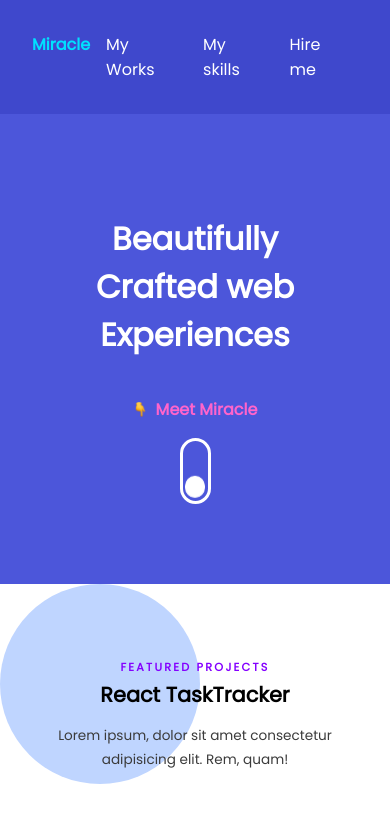
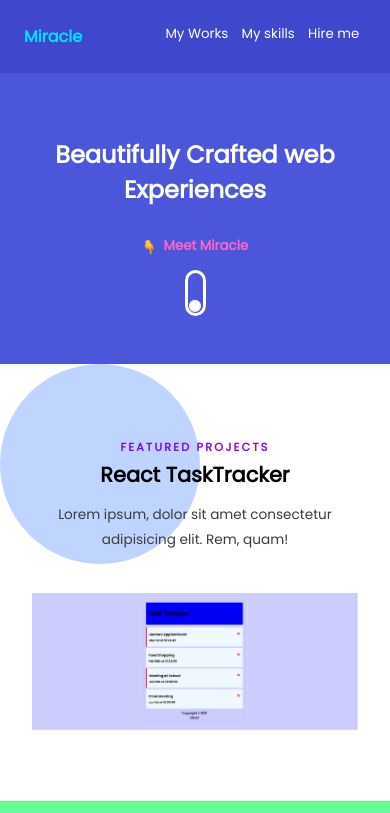
Before and after one commit to Adeyemo-Miracle/Portfolio, a PHP site: page / in a window 390 px wide. Shown: the top 813 px of the page. Run offline with PHP 8.4, Linux system fonts and the light colour scheme.

Commit message:
first commit

```diff
--- a/index.html
+++ b/index.html
@@ -77,7 +77,7 @@
                     <p class="featured-desc">Lorem ipsum, dolor sit amet consectetur adipisicing elit. Rem, quam!</p>
                 </div>
             </div>
-            <img class="right transition2" src="" alt="Project Image" srcset="">
+            <img class="right transition2" src="./images/Task Tracker.jpg" alt="Project Image" srcset="">
         </section>
         <section class="skills">
             <div class="skills-container">
--- a/style.css
+++ b/style.css
@@ -271,17 +271,6 @@ header nav ul{
 .footer>header>nav{
     margin-right: 5%;
 }
-.footer::before{
-    /* content: url(./images/artboard_71_copy_8_4x-removebg-preview.png); */
-    position: absolute;
-    /* width: 200px; */
-    /* height: 200px; */
-    border-radius: 50%;
-    /* background-color: #bfffdf; */
-    bottom: 0px;
-    left: 0;
-    z-index: 0;
-}
 .footer>div{
     background: #64ff92;
     display: flex;
@@ -322,6 +311,47 @@ header nav ul{
     display: flex;
     visibility: hidden;
     transition: width .5s, visibility .1s .1s;
+}
+
+@media (max-width: 450px) {
+    @keyframes scroll {
+        0%{
+            transform: translateY(0px);
+        }100%{
+            transform: translateY(25px);
+        }
+    }
+    .nav-container ul a{
+        font-size: smaller;
+        margin: 0;
+        padding: 0 .5em;
+    }
+    header{
+        padding: 1.5em;
+    }
+    .hero{
+        padding: 3em;
+    }
+    .hero h1{
+        font-size: 1.5em;
+    }
+    .footer{
+        font-size: smaller;
+    }
+    .meet{
+        font-size: smaller;
+    }
+    .scroll{
+        height: 40px;
+        width: 15px
+    }
+    .scroll .scroll-circle{
+        margin: 2px 1.5px;
+        height: 10px;
+        width: 65%;
+        border-radius: 50%
+    }
+
 }
 
 @media (min-width: 800px) {
```
Also changed, not shown: images/Task Tracker.jpg (added).
